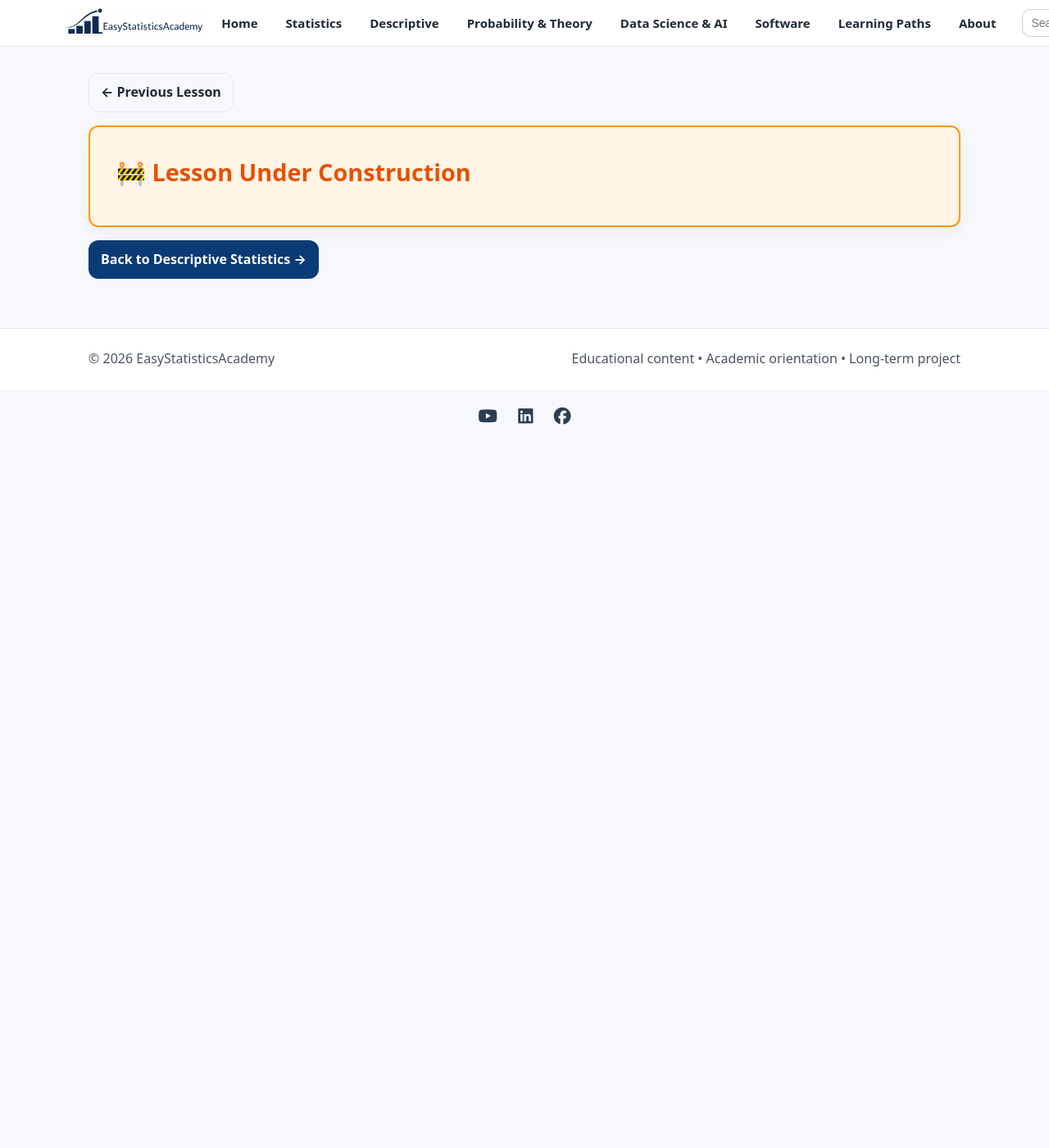
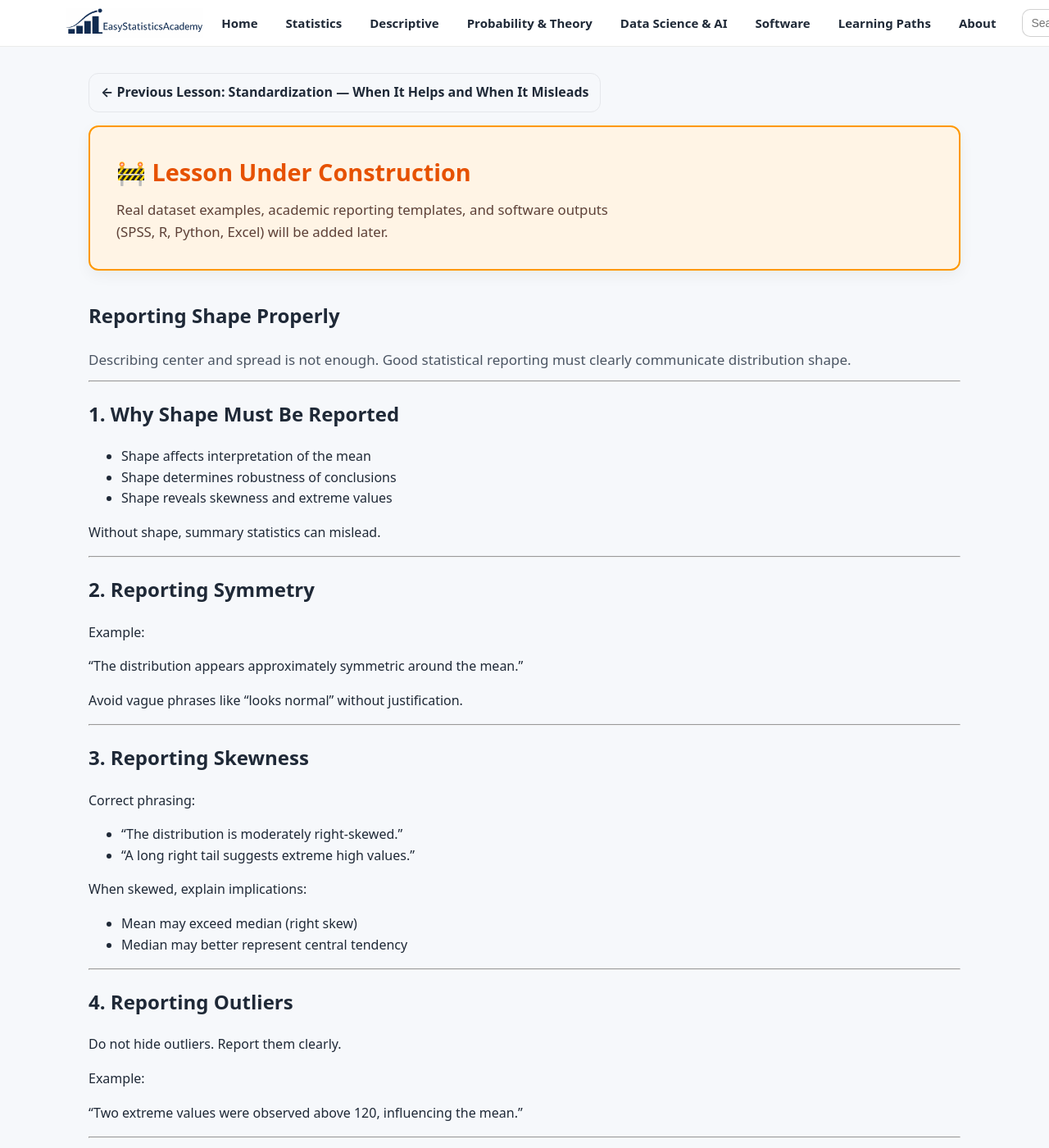
Before and after one commit to ammar-homaida-statistics/easystatisticsacademy, a Jekyll site: the page built from descriptive/shape/shape-in-reporting/index.md, in a window 1280 px wide and 1400 px high. Shown: the whole window at 82% size. Built offline with Jekyll 4.4.1, drawn with Linux system fonts in a browser that asks for light colours; some of the changed text lies outside the part shown.

Commit message:
Add lesson content

```diff
--- a/descriptive/shape/shape-in-reporting/index.md
+++ b/descriptive/shape/shape-in-reporting/index.md
@@ -1,21 +1,167 @@
 ---
 layout: default
 title: "Reporting Shape Properly"
-description: "How to describe skewness, tails, and distribution behavior clearly."
+description: "How to describe skewness, symmetry, tails, and outliers clearly in academic and business reports."
 permalink: /descriptive/shape/shape-in-reporting/
 sidebar: false
 ---
 
 <section class="section section-slim">
   <a class="btn btn-outline" href="/descriptive/shape/standardization-when-and-when-not/">
-    ← Previous Lesson
+    ← Previous Lesson: Standardization — When It Helps and When It Misleads
   </a>
 </section>
 
+<!-- UNDER CONSTRUCTION NOTICE -->
 <section class="section section-slim">
   <div class="callout" style="background:#fff4e5;border:2px solid #ff9800;padding:2rem;border-radius:12px;">
-    <h2 style="margin-top:0;color:#e65100;font-size:1.8rem;">🚧 Lesson Under Construction</h2>
+    <div class="callout-copy">
+      <h2 style="margin-top:0;color:#e65100;font-size:1.8rem;">
+        🚧 Lesson Under Construction
+      </h2>
+      <p style="margin:0;font-size:1.05rem;color:#5d4037;line-height:1.6;">
+        Real dataset examples, academic reporting templates, and software outputs (SPSS, R, Python, Excel)
+        will be added later.
+      </p>
+    </div>
   </div>
+</section>
+
+<section class="section">
+  <div class="section-head">
+    <h1>Reporting Shape Properly</h1>
+    <p class="lead">
+      Describing center and spread is not enough.
+      Good statistical reporting must clearly communicate distribution shape.
+    </p>
+  </div>
+
+  <hr>
+
+  <h2>1. Why Shape Must Be Reported</h2>
+
+  <ul>
+    <li>Shape affects interpretation of the mean</li>
+    <li>Shape determines robustness of conclusions</li>
+    <li>Shape reveals skewness and extreme values</li>
+  </ul>
+
+  <p>
+    Without shape, summary statistics can mislead.
+  </p>
+
+  <hr>
+
+  <h2>2. Reporting Symmetry</h2>
+
+  <p>Example:</p>
+
+  <p>
+    “The distribution appears approximately symmetric around the mean.”
+  </p>
+
+  <p>
+    Avoid vague phrases like “looks normal” without justification.
+  </p>
+
+  <hr>
+
+  <h2>3. Reporting Skewness</h2>
+
+  <p>Correct phrasing:</p>
+
+  <ul>
+    <li>“The distribution is moderately right-skewed.”</li>
+    <li>“A long right tail suggests extreme high values.”</li>
+  </ul>
+
+  <p>
+    When skewed, explain implications:
+  </p>
+
+  <ul>
+    <li>Mean may exceed median (right skew)</li>
+    <li>Median may better represent central tendency</li>
+  </ul>
+
+  <hr>
+
+  <h2>4. Reporting Outliers</h2>
+
+  <p>
+    Do not hide outliers. Report them clearly.
+  </p>
+
+  <p>Example:</p>
+
+  <p>
+    “Two extreme values were observed above 120, influencing the mean.”
+  </p>
+
+  <hr>
+
+  <h2>5. Combining Shape With Center and Spread</h2>
+
+  <p>Strong reporting example:</p>
+
+  <p>
+    “The distribution is slightly right-skewed (median = 72, mean = 75, SD = 12),
+    indicating a few higher extreme values.”
+  </p>
+
+  <p>
+    This integrates:
+  </p>
+
+  <ul>
+    <li>Center</li>
+    <li>Spread</li>
+    <li>Shape</li>
+  </ul>
+
+  <hr>
+
+  <h2>6. Academic vs Business Reporting</h2>
+
+  <strong>Academic style:</strong>
+  <ul>
+    <li>Explicit mention of skewness</li>
+    <li>Formal statistical terminology</li>
+  </ul>
+
+  <strong>Business style:</strong>
+  <ul>
+    <li>Simpler language</li>
+    <li>Focus on practical implications</li>
+  </ul>
+
+  <hr>
+
+  <h2>Common Mistakes</h2>
+
+  <ul>
+    <li>Ignoring skewness entirely</li>
+    <li>Calling every distribution “normal”</li>
+    <li>Reporting mean without discussing shape</li>
+  </ul>
+
+  <hr>
+
+  <h2>Summary</h2>
+
+  <ul>
+    <li>Shape completes the statistical picture.</li>
+    <li>Always interpret skewness and tails.</li>
+    <li>Combine center, spread, and shape in reports.</li>
+  </ul>
+
+</section>
+
+<!-- FINAL LESSON BUTTON -->
+<section class="section section-slim">
+  <a class="btn" href="/descriptive/">
+    Back to Descriptive Statistics →
+  </a>
 </section>
 
 <script>
@@ -28,9 +174,3 @@ sidebar: false
   }));
 })();
 </script>
-
-<section class="section section-slim">
-  <a class="btn" href="/descriptive/">
-    Back to Descriptive Statistics →
-  </a>
-</section>
```
